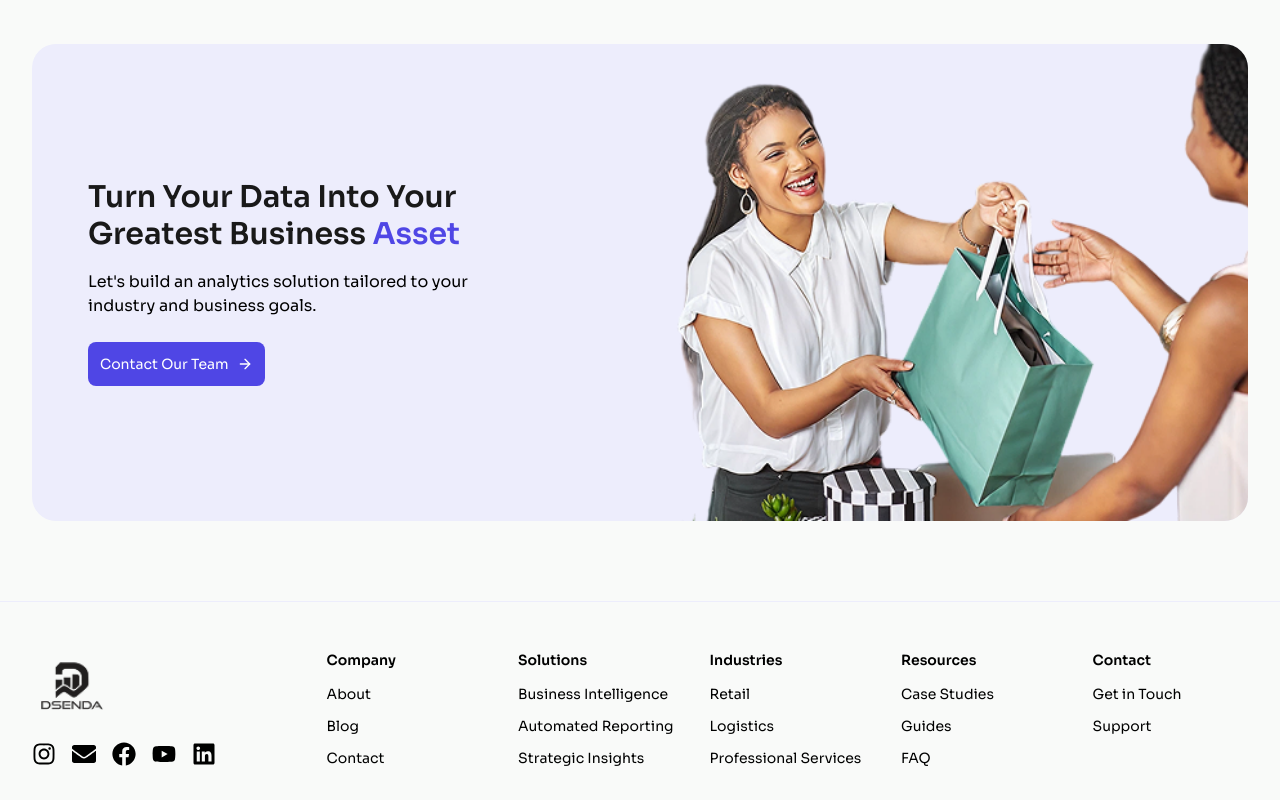
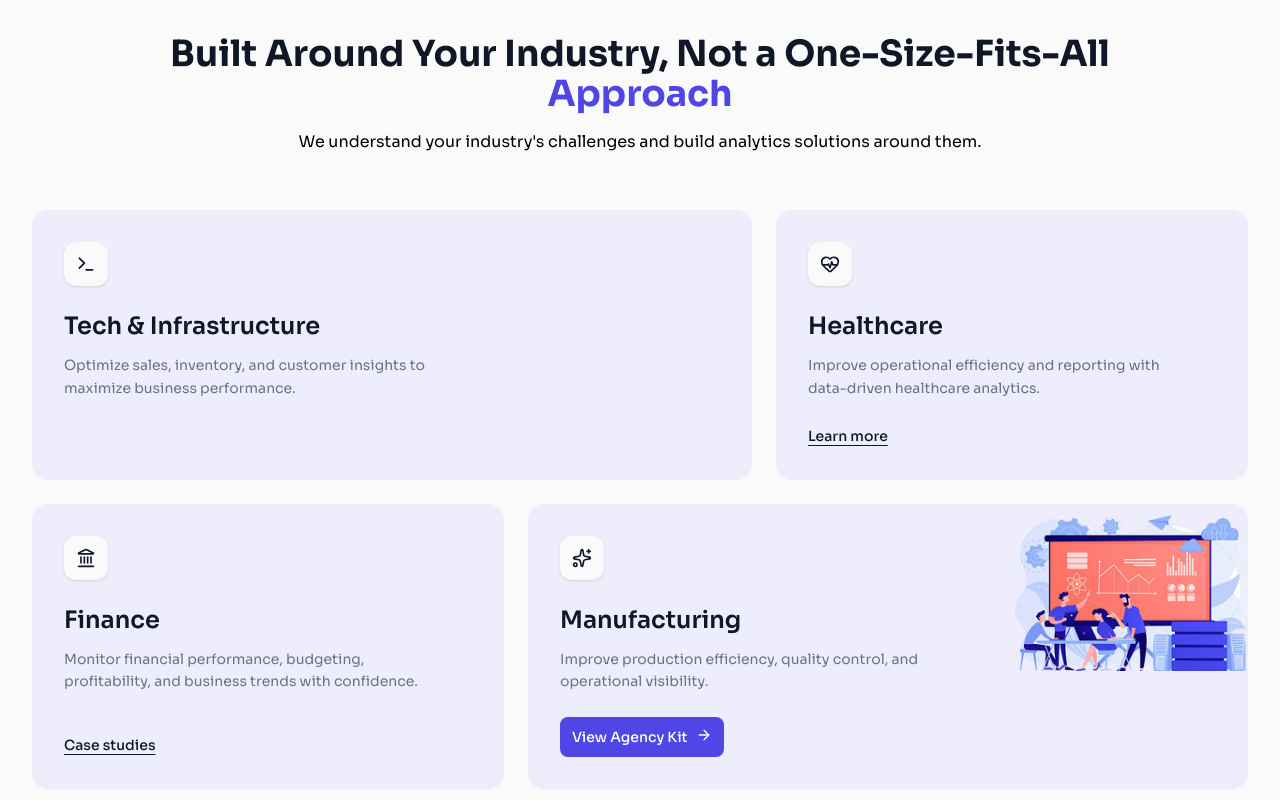
Before and after one commit to Ultimate-Guru/Dsenda, a Next.js app: page /industries in a window 1280 px wide. Shown: the part 660-1460 px from the top of the page. Built offline with nearby package versions, Linux system fonts and the light colour scheme.

Commit message:
feat: add IndustryGrid, IndustryHero, and IndustryTile components for enhanced industry display

```diff
--- /dev/null
+++ b/app/industries/components/IndustryGrid.tsx
@@ -0,0 +1,37 @@
+import { industries } from "./Content";
+import IndustryTile from "./IndustryTile";
+
+export default function IndustryGrid() {
+  return (
+    <section className="mx-auto max-w-7xl px-6 pb-24 pt-4 lg:px-8">
+
+      <div className="mx-auto max-w-5xl text-center">
+        <h2 className="text-3xl font-bold text-gray-900 sm:text-4xl">
+          Built Around Your Industry, Not a One-Size-Fits-All{" "}
+          <span className="block text-[#4F46E5]">Approach</span>
+        </h2>
+        <p className="mt-4">
+          We understand your industry&apos;s challenges and build analytics
+          solutions around them.
+        </p>
+      </div>
+
+      <div className="mt-14 grid grid-cols-1 gap-6 md:grid-cols-5">
+
+        <div className="md:col-span-3">
+          <IndustryTile industry={industries[0]} />
+        </div>
+        <div className="md:col-span-2">
+          <IndustryTile industry={industries[1]} />
+        </div>
+        <div className="md:col-span-2">
+          <IndustryTile industry={industries[2]} />
+        </div>
+        <div className="md:col-span-3">
+          <IndustryTile industry={industries[3]} />
+        </div>
+
+      </div>
+    </section>
+  );
+}
--- /dev/null
+++ b/app/industries/components/IndustryTile.tsx
@@ -0,0 +1,56 @@
+import Link from "next/link";
+import { ArrowRight } from "lucide-react";
+import type { IndustryCard } from "./Content";
+import Image from "next/image";
+
+export default function IndustryTile({ industry }: { industry: IndustryCard }) {
+    return (
+        <div className="relative flex h-full min-h-64 flex-col justify-between overflow-hidden rounded-2xl bg-[#EDEDFC] p-8">
+            {industry.illustration && (
+                <div className="pointer-events-none absolute top-0 right-0 hidden w-[46%] max-w-64 lg:block">
+                    <Image
+                        src="/preparation.png"
+                        alt="Preparation"
+                        width={230}
+                        height={200}
+                        loading="lazy"
+                        sizes="(min-width: 1024px) 18rem, 0px"
+                        className="h-auto w-full object-top-right"
+                    />
+                </div>
+            )}
+            <div className={industry.illustration ? "relative z-10 lg:max-w-[58%]" : undefined}>
+                <div className="mb-6 flex h-11 w-11 items-center justify-center rounded-xl bg-[#F9FAF9] text-gray-900 shadow-sm">
+                    {industry.icon}
+                </div>
+                <h3 className="text-2xl font-semibold text-gray-900">{industry.title}</h3>
+                <p className="mt-3 max-w-sm text-sm leading-relaxed text-[#6B7280]">
+                    {industry.description}
+                </p>
+            </div>
+
+            <div className="relative z-10 mt-6 flex items-end justify-between gap-4">
+                <div>
+                    {industry.link && (
+                        <Link
+                            href={industry.link.href}
+                            className="text-sm font-medium text-gray-900 underline underline-offset-4"
+                        >
+                            {industry.link.label}
+                        </Link>
+                    )}
+                    {industry.cta && (
+                        <Link
+                            href={industry.cta.href}
+                            className="inline-flex items-center gap-2 rounded-lg bg-[#4F46E5] px-3 py-2.5 text-sm font-medium text-white transition-colors hover:bg-[#3c3fb2]"
+                        >
+                            {industry.cta.label}
+                            <ArrowRight className="h-4 w-4 mb-1" />
+                        </Link>
+                    )}
+                </div>
+
+            </div>
+        </div>
+    );
+}
```
Also changed, not shown: app/industries/components/IndustryHero.tsx (renamed from app/industries/comppnents/IndustryHero.tsx).
